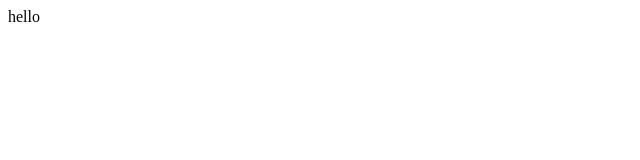
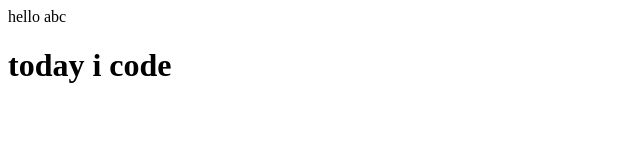
Before and after one commit to bachdx2812/intern, a plain HTML site: page index.html in a window 1280 px wide. Shown: the whole page, without its empty margins (0-640 px from the left). Drawn offline with Linux system fonts and the light colour scheme.

Commit message:
add a tag index

```diff
--- a/index.html
+++ b/index.html
@@ -1,2 +1,4 @@
 <!DOCTYPE html>
-<a> hello </a>
+<a> hello abc </a>
+
+<h1>today i code</h1>
```
